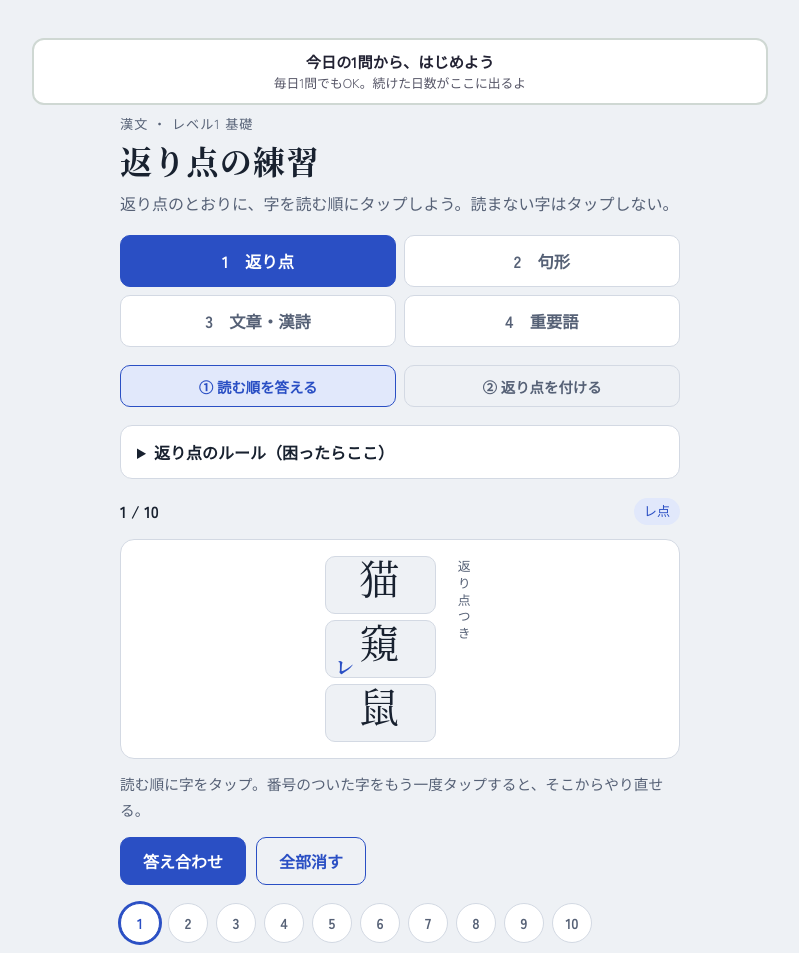
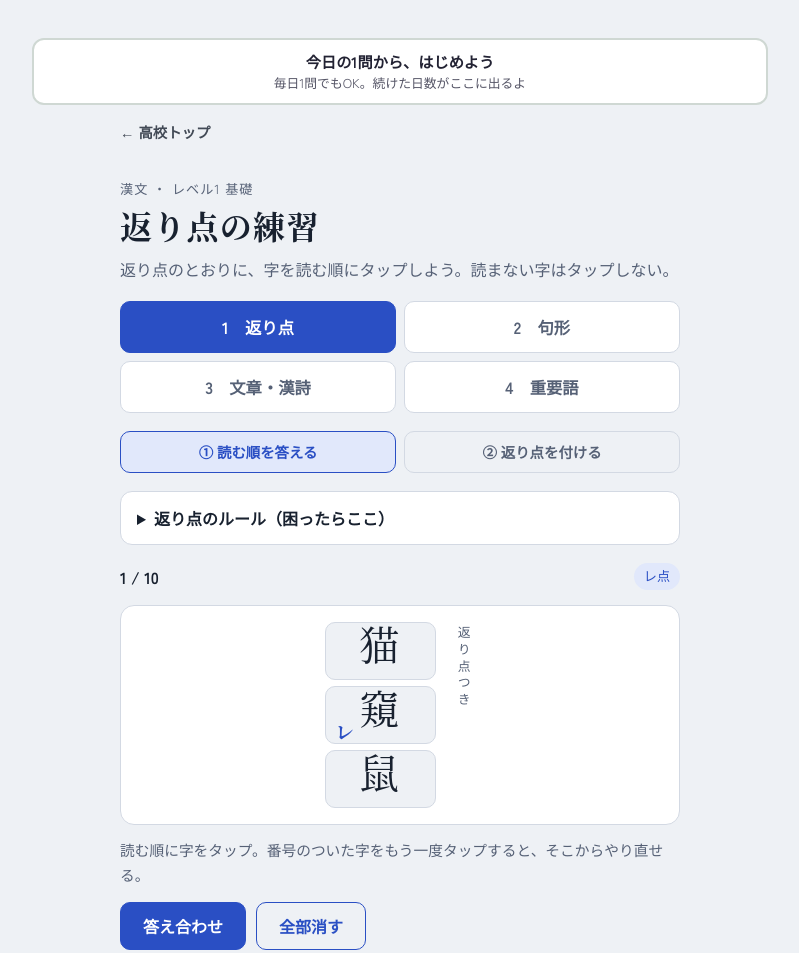
Before and after one commit to jimbeam71/kanbun, a plain HTML site: page public/index.html in a window 1280 px wide. Shown: the top 953 px of the page, without its empty margins (240-1039 px from the left). Drawn offline with Linux system fonts and the light colour scheme.

Commit message:
トップページに「← 高校トップ」へのリンクを追加
Co-Authored-By: Claude Sonnet 5.5 <noreply@anthropic.com>
Claude-Session: https://claude.ai/code/session_017eHGv6X7Fsba6Tn5G3VMik

```diff
--- a/public/index.html
+++ b/public/index.html
@@ -230,6 +230,7 @@ button.cell:focus-visible { outline: 2px solid var(--mark); outline-offset: 2px;
 </style>
 
 <main class="wrap">
+  <a href="https://koukou.senta1111.workers.dev/" style="display:inline-block;align-self:flex-start;margin:0 0 10px;font-size:.9rem;font-weight:700;text-decoration:none;color:inherit;opacity:.8;padding:6px 0">← 高校トップ</a>
   <header class="top">
     <p class="eyebrow" id="eyebrow">漢文 ・ レベル1 基礎</p>
     <h1 id="h1">返り点の練習</h1>
```
